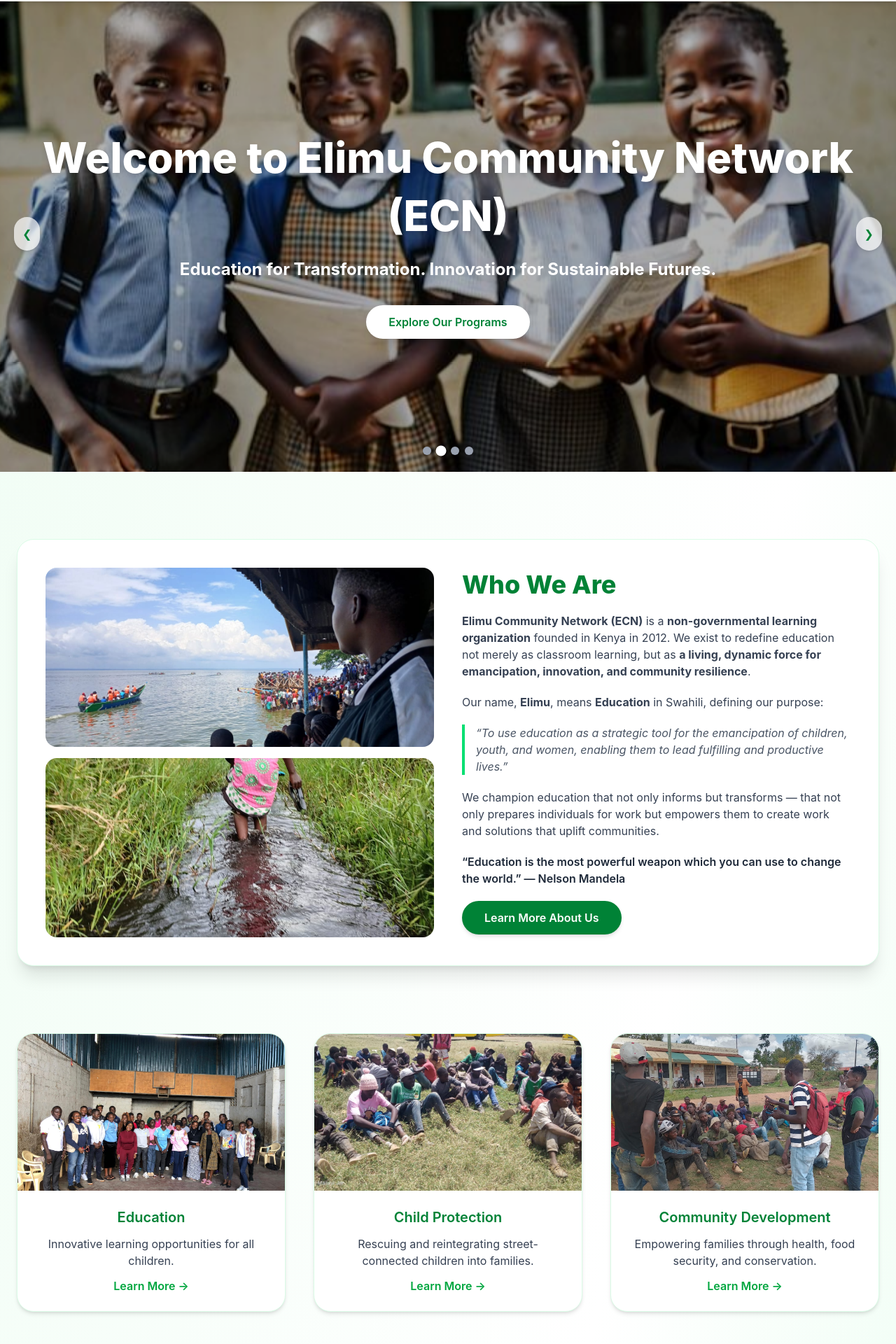
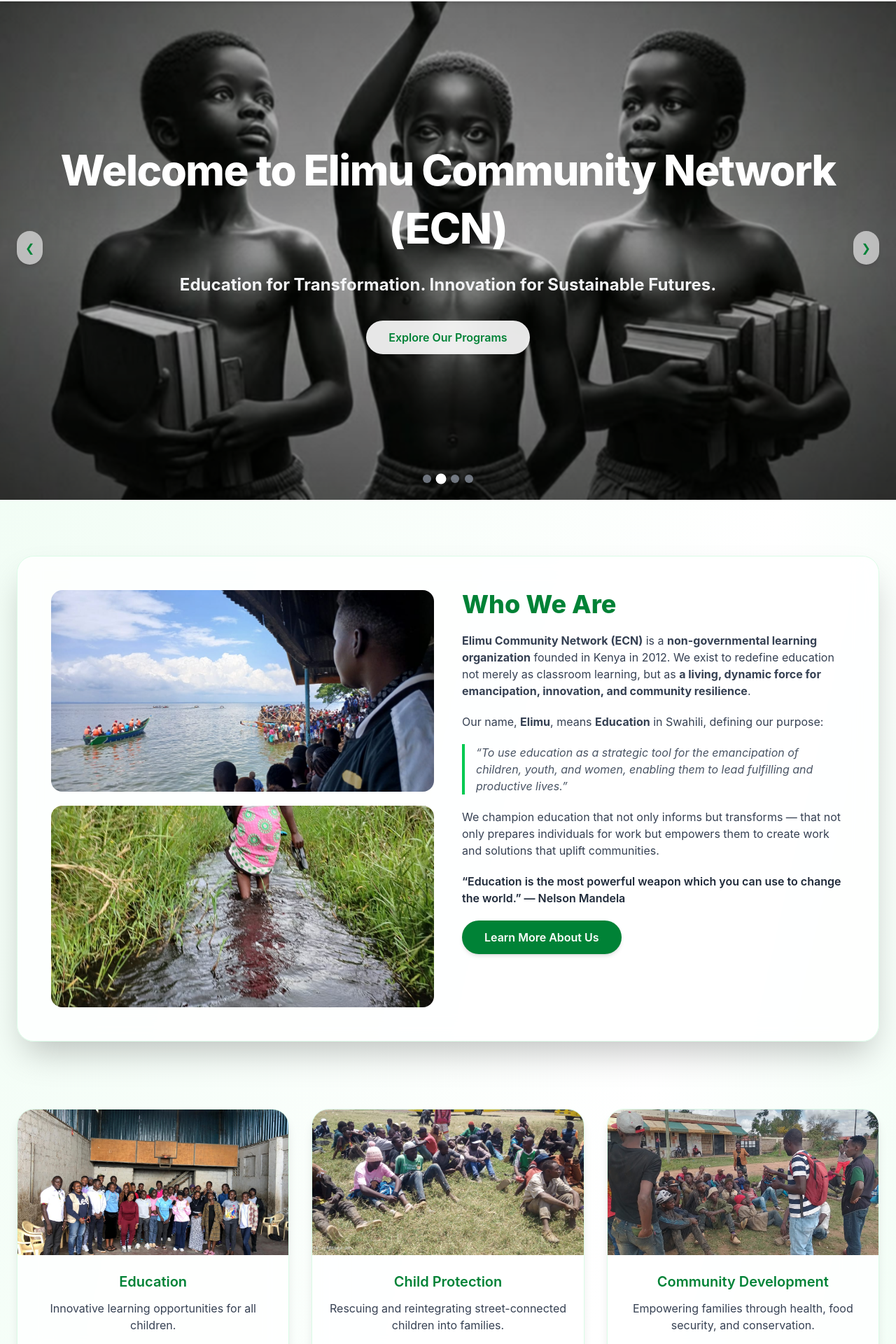
Before and after one commit to steph10920/ecnafrica, a React (Vite) app: page / in a window 1280 px wide. Shown: the part 86-2006 px from the top of the page at 70% size. Built offline with nearby package versions, Linux system fonts and the light colour scheme.

Commit message:
changes made to the navbar

```diff
--- a/src/pages/Contact.jsx
+++ b/src/pages/Contact.jsx
@@ -4,28 +4,48 @@ const Footer = lazy(() => import("../components/Footer"));
 
 export default function Contact() {
   return (
-    <div className="min-h-screen flex flex-col">
-      <main className="flex-1 flex flex-col items-center justify-center px-6 text-center">
-        <h1 className="text-3xl font-bold text-green-700 mb-4">Where We Work</h1>
-        <p>We reach across Kenya through regional hubs that reflect the diversity and vibrancy of our people</p>
-        <br></br>
-        <h2 className="text-2xl font-semibold text-green-700 mt-8 mb-2">Regions</h2>
-        <ul className="text-gray-700 list-disc list-inside mb-4">
-          <li>Nairobi region: Nairobi, Kajiado, Machakos, Kiambu</li>
-          <li>Coastal region: Mombasa, Kilifi, Kwale, Tana River</li>
-          <li>Western region: Busia, Kakamega, Vihiga, Kisumu</li>
-        </ul>
-        <br></br>
+    <div className="min-h-screen flex flex-col bg-gradient-to-br from-green-50 via-white to-green-100">
+      {/* 🌍 Main Content */}
+      <main className="flex-1 flex flex-col items-center justify-center px-6 py-16 text-center">
+        <h1 className="text-4xl md:text-5xl font-extrabold text-green-700 mb-6">
+          Where We Work
+        </h1>
+        <p className="max-w-2xl text-gray-700 text-lg leading-relaxed mb-12">
+          We reach communities across Kenya through regional hubs that embody
+          the diversity, resilience, and creativity of our people. Our regional
+          teams collaborate with local leaders, schools, and families to design
+          solutions that are rooted in context and driven by compassion.
+        </p>
 
-        <div className="text-gray-700 space-y-2">
-          <p><strong>ECN - EDUCATION AFRICA</strong></p>
+        {/* 🗺️ Regions Section */}
+        <section className="bg-white shadow-lg rounded-3xl p-8 md:p-12 max-w-3xl w-full border border-green-100 mb-16">
+          <h2 className="text-2xl md:text-3xl font-bold text-green-700 mb-6">
+            Our Regional Hubs
+          </h2>
+          <ul className="text-gray-700 text-lg text-left list-disc list-inside space-y-2">
+            <li>
+              <strong>Nairobi Region:</strong> Nairobi, Kajiado, Machakos, Kiambu
+            </li>
+            <li>
+              <strong>Coastal Region:</strong> Mombasa, Kilifi, Kwale, Tana River
+            </li>
+            <li>
+              <strong>Western Region:</strong> Busia, Kakamega, Vihiga, Kisumu
+            </li>
+          </ul>
+        </section>
+
+        {/* ✉️ Contact Details */}
+        <section className="bg-green-700 text-white rounded-3xl shadow-xl p-10 md:p-12 max-w-3xl w-full space-y-3">
+          <h2 className="text-2xl md:text-3xl font-semibold mb-4">Contact Us</h2>
+          <p className="text-lg font-medium tracking-wide">ECN – Education Africa</p>
           <p>P.O BOX 1234-00200, Nairobi, Kenya</p>
-          <p>Tel: +254 724178817 / +254 720576794</p>
+          <p>Tel: <a href="tel:+254724178817" className="hover:underline">+254 724 178 817</a> / <a href="tel:+254720576794" className="hover:underline">+254 720 576 794</a></p>
           <p>
             Email:{" "}
             <a
               href="mailto:info@elimucommunitynet.org"
-              className="text-green-600 hover:underline"
+              className="underline font-medium hover:text-green-200 transition-colors"
             >
               info@elimucommunitynet.org
             </a>
@@ -36,14 +56,15 @@ export default function Contact() {
               href="https://elimucommunitynet.org"
               target="_blank"
               rel="noopener noreferrer"
-              className="text-green-600 hover:underline"
+              className="underline font-medium hover:text-green-200 transition-colors"
             >
               elimucommunitynet.org
             </a>
           </p>
-        </div>
+        </section>
       </main>
 
+      {/* 🌿 Footer */}
       <Suspense fallback={<div className="text-center py-4 text-gray-500">Loading footer...</div>}>
         <Footer />
       </Suspense>
--- a/src/pages/Home.jsx
+++ b/src/pages/Home.jsx
@@ -19,14 +19,14 @@ export default function Home() {
   useEffect(() => {
     const timer = setInterval(() => {
       setCurrentIndex((prev) => (prev + 1) % slides.length);
-    }, 5000);
+    }, 6000);
     return () => clearInterval(timer);
   }, [slides.length]);
 
   return (
     <div className="min-h-screen flex flex-col bg-gradient-to-br from-green-50 via-white to-green-100">
       {/* 🔹 HERO SECTION */}
-      <section className="relative w-full h-[60vh] sm:h-[65vh] md:h-[85vh] overflow-hidden">
+      <section className="relative w-full h-[65vh] sm:h-[75vh] md:h-[90vh] overflow-hidden">
         {slides.map((src, i) => (
           <motion.img
             key={i}
@@ -34,45 +34,48 @@ export default function Home() {
             alt={`Slide ${i + 1}`}
             loading="eager"
             decoding="async"
-            initial={{ scale: 1 }}
-            animate={{ scale: i === currentIndex ? 1.03 : 1 }}
-            transition={{ duration: 8, ease: "easeOut" }}
-            className={`absolute inset-0 w-full h-full object-cover object-center transition-opacity duration-1000 ${
-              i === currentIndex ? "opacity-100" : "opacity-0"
-            }`}
-            style={{ backfaceVisibility: "hidden", willChange: "transform, opacity" }}
+            initial={{ opacity: 0 }}
+            animate={{ opacity: i === currentIndex ? 1 : 0 }}
+            transition={{ duration: 1.2, ease: "easeInOut" }}
+            className={`absolute inset-0 w-full h-full object-contain sm:object-cover object-center transition-opacity duration-1000`}
+            style={{
+              backfaceVisibility: "hidden",
+              willChange: "transform, opacity",
+            }}
           />
         ))}
 
-        <div className="absolute inset-0 bg-black/30" />
+        {/* Overlay */}
+        <div className="absolute inset-0 bg-gradient-to-b from-black/40 via-black/20 to-black/50 backdrop-blur-[1px]" />
 
+        {/* Text content */}
         <motion.div
           key={currentIndex}
           initial={{ opacity: 0, y: 30 }}
           animate={{ opacity: 1, y: 0 }}
           transition={{ duration: 0.8 }}
-          className="absolute inset-0 flex flex-col items-center justify-center text-white text-center px-4 sm:px-6"
+          className="absolute inset-0 flex flex-col items-center justify-center text-white text-center px-6"
         >
-          <h1 className="text-2xl sm:text-4xl md:text-6xl font-extrabold mb-3 sm:mb-4 drop-shadow-lg leading-snug">
+          <h1 className="text-3xl sm:text-5xl md:text-6xl font-extrabold mb-3 sm:mb-5 drop-shadow-2xl leading-snug tracking-tight">
             Welcome to Elimu Community Network (ECN)
           </h1>
-          <p className="text-base sm:text-lg md:text-2xl mb-6 sm:mb-8 max-w-2xl sm:max-w-3xl leading-relaxed">
+          <p className="text-base sm:text-xl md:text-2xl mb-8 max-w-3xl leading-relaxed text-gray-100">
             <strong>Education for Transformation. Innovation for Sustainable Futures.</strong>
           </p>
           <a
             href="/programs"
-            className="bg-white text-green-700 font-semibold px-6 sm:px-8 py-2 sm:py-3 rounded-full shadow-lg hover:shadow-2xl hover:scale-105 transition-all text-sm sm:text-base"
+            className="bg-white/90 text-green-700 font-semibold px-8 py-3 rounded-full shadow-lg hover:bg-white hover:scale-105 transition-all duration-300 backdrop-blur-md"
           >
             Explore Our Programs
           </a>
         </motion.div>
 
-        {/* Arrows */}
+        {/* Navigation arrows */}
         <button
           onClick={() =>
             setCurrentIndex((i) => (i === 0 ? slides.length - 1 : i - 1))
           }
-          className="absolute left-3 sm:left-5 top-1/2 transform -translate-y-1/2 bg-white/70 hover:bg-white text-green-700 rounded-full p-2 sm:p-3 shadow-md"
+          className="absolute left-3 sm:left-6 top-1/2 -translate-y-1/2 bg-white/60 hover:bg-white text-green-700 rounded-full p-2 sm:p-3 shadow-md transition"
         >
           ❮
         </button>
@@ -80,19 +83,19 @@ export default function Home() {
           onClick={() =>
             setCurrentIndex((i) => (i === slides.length - 1 ? 0 : i + 1))
           }
-          className="absolute right-3 sm:right-5 top-1/2 transform -translate-y-1/2 bg-white/70 hover:bg-white text-green-700 rounded-full p-2 sm:p-3 shadow-md"
+          className="absolute right-3 sm:right-6 top-1/2 -translate-y-1/2 bg-white/60 hover:bg-white text-green-700 rounded-full p-2 sm:p-3 shadow-md transition"
         >
           ❯
         </button>
 
-        {/* Dots */}
-        <div className="absolute bottom-4 sm:bottom-6 w-full flex justify-center gap-2">
+        {/* Slide dots */}
+        <div className="absolute bottom-6 w-full flex justify-center gap-2">
           {slides.map((_, i) => (
             <button
               key={i}
               onClick={() => setCurrentIndex(i)}
-              className={`w-2 h-2 sm:w-3 sm:h-3 rounded-full transition-all ${
-                i === currentIndex ? "bg-white scale-125" : "bg-gray-400"
+              className={`w-3 h-3 rounded-full transition-all ${
+                i === currentIndex ? "bg-white scale-125" : "bg-gray-400/70"
               }`}
             />
           ))}
@@ -100,30 +103,31 @@ export default function Home() {
       </section>
 
       {/* 🔹 ABOUT SECTION */}
-      <main className="max-w-7xl mx-auto px-4 sm:px-6 py-16 sm:py-24 space-y-16 sm:space-y-24">
+      <main className="max-w-7xl mx-auto px-4 sm:px-6 py-20 space-y-24">
         <motion.section
-          initial={{ opacity: 0, y: 30 }}
+          initial={{ opacity: 0, y: 40 }}
           whileInView={{ opacity: 1, y: 0 }}
           transition={{ duration: 0.7 }}
           viewport={{ once: true }}
-          className="bg-white rounded-3xl shadow-xl overflow-hidden grid grid-cols-1 md:grid-cols-2 gap-8 sm:gap-10 p-6 sm:p-10 items-center border border-green-100"
+          className="bg-white/80 backdrop-blur-lg rounded-3xl shadow-2xl grid grid-cols-1 md:grid-cols-2 gap-10 p-8 sm:p-12 border border-green-100"
         >
-          {/* Left: images */}
-          <div className="space-y-4">
+          {/* Left images */}
+          <div className="space-y-5">
             {[img1, img2].map((img, i) => (
               <div key={i} className="overflow-hidden rounded-2xl group">
-                <img
+                <motion.img
+                  whileHover={{ scale: 1.08 }}
                   src={img}
                   alt={`About ECN image ${i + 1}`}
-                  className="w-full h-56 sm:h-64 object-cover transform group-hover:scale-110 transition duration-700"
+                  className="w-full h-60 sm:h-72 object-cover transition duration-700"
                 />
               </div>
             ))}
           </div>
 
-          {/* Right: text */}
-          <div className="space-y-4 sm:space-y-5 text-gray-700">
-            <h2 className="text-2xl sm:text-3xl md:text-4xl font-extrabold text-green-700">
+          {/* Right content */}
+          <div className="space-y-5 text-gray-700">
+            <h2 className="text-3xl sm:text-4xl font-extrabold text-green-700">
               Who We Are
             </h2>
             <p>
@@ -141,7 +145,7 @@ export default function Home() {
               Our name, <strong>Elimu</strong>, means <strong>Education</strong>{" "}
               in Swahili, defining our purpose:
             </p>
-            <blockquote className="border-l-4 border-green-400 pl-3 sm:pl-4 italic text-gray-600">
+            <blockquote className="border-l-4 border-green-500 pl-4 italic text-gray-600">
               “To use education as a strategic tool for the emancipation of
               children, youth, and women, enabling them to lead fulfilling and
               productive lives.”
@@ -155,61 +159,39 @@ export default function Home() {
               “Education is the most powerful weapon which you can use to change
               the world.” — Nelson Mandela
             </p>
-            <div>
-              <a
-                href="/about"
-                className="inline-block bg-green-700 text-white px-6 sm:px-8 py-2 sm:py-3 rounded-full hover:bg-green-800 transition-all font-semibold shadow-md hover:shadow-xl text-sm sm:text-base"
-              >
-                Learn More About Us
-              </a>
-            </div>
+            <a
+              href="/about"
+              className="inline-block bg-green-700 text-white px-8 py-3 rounded-full hover:bg-green-800 transition-all font-semibold shadow-md hover:shadow-xl"
+            >
+              Learn More About Us
+            </a>
           </div>
         </motion.section>
 
-        {/* 🔹 PROGRAMS PREVIEW */}
+        {/* 🔹 PROGRAMS SECTION */}
         <motion.section
           initial={{ opacity: 0 }}
           whileInView={{ opacity: 1 }}
           transition={{ duration: 0.8 }}
           viewport={{ once: true }}
-          className="grid sm:grid-cols-2 md:grid-cols-3 gap-8 sm:gap-10"
+          className="grid sm:grid-cols-2 md:grid-cols-3 gap-8"
         >
           {[
-            {
-              title: "Education",
-              desc: "Innovative learning opportunities for all children.",
-              img: educationImg,
-            },
-            {
-              title: "Child Protection",
-              desc: "Rescuing and reintegrating street-connected children into families.",
-              img: childProtectionImg,
-            },
-            {
-              title: "Community Development",
-              desc: "Empowering families through health, food security, and conservation.",
-              img: communityImg,
-            },
-          ].map((program, index) => (
+            { title: "Education", desc: "Innovative learning opportunities for all children.", img: educationImg },
+            { title: "Child Protection", desc: "Rescuing and reintegrating street-connected children into families.", img: childProtectionImg },
+            { title: "Community Development", desc: "Empowering families through health, food security, and conservation.", img: communityImg },
+          ].map((program, i) => (
             <motion.div
-              key={index}
-              whileHover={{ scale: 1.03 }}
-              className="bg-white rounded-3xl overflow-hidden shadow-md hover:shadow-2xl transition-all border border-green-100"
+              key={i}
+              whileHover={{ y: -8 }}
+              transition={{ duration: 0.3 }}
+              className="bg-white/80 backdrop-blur-xl rounded-3xl overflow-hidden shadow-lg hover:shadow-2xl border border-green-100 transition-all"
             >
-              <img
-                src={program.img}
-                alt={program.title}
-                className="w-full h-48 sm:h-56 object-cover"
-              />
-              <div className="p-5 sm:p-6 text-center space-y-2 sm:space-y-3">
-                <h3 className="text-lg sm:text-xl font-semibold text-green-700">
-                  {program.title}
-                </h3>
+              <img src={program.img} alt={program.title} className="w-full h-52 object-cover" />
+              <div className="p-6 text-center space-y-3">
+                <h3 className="text-xl font-semibold text-green-700">{program.title}</h3>
                 <p className="text-gray-700 text-sm sm:text-base">{program.desc}</p>
-                <a
-                  href="/programs"
-                  className="text-green-600 font-semibold hover:underline text-sm sm:text-base"
-                >
+                <a href="/programs" className="text-green-600 font-semibold hover:underline">
                   Learn More →
                 </a>
               </div>
@@ -217,7 +199,7 @@ export default function Home() {
           ))}
         </motion.section>
 
-        {/* ✅ STRATEGIC FOCUS SECTION */}
+        {/* ✅ STRATEGIC FOCUS */}
         <StrategicFocus />
       </main>
 
```
